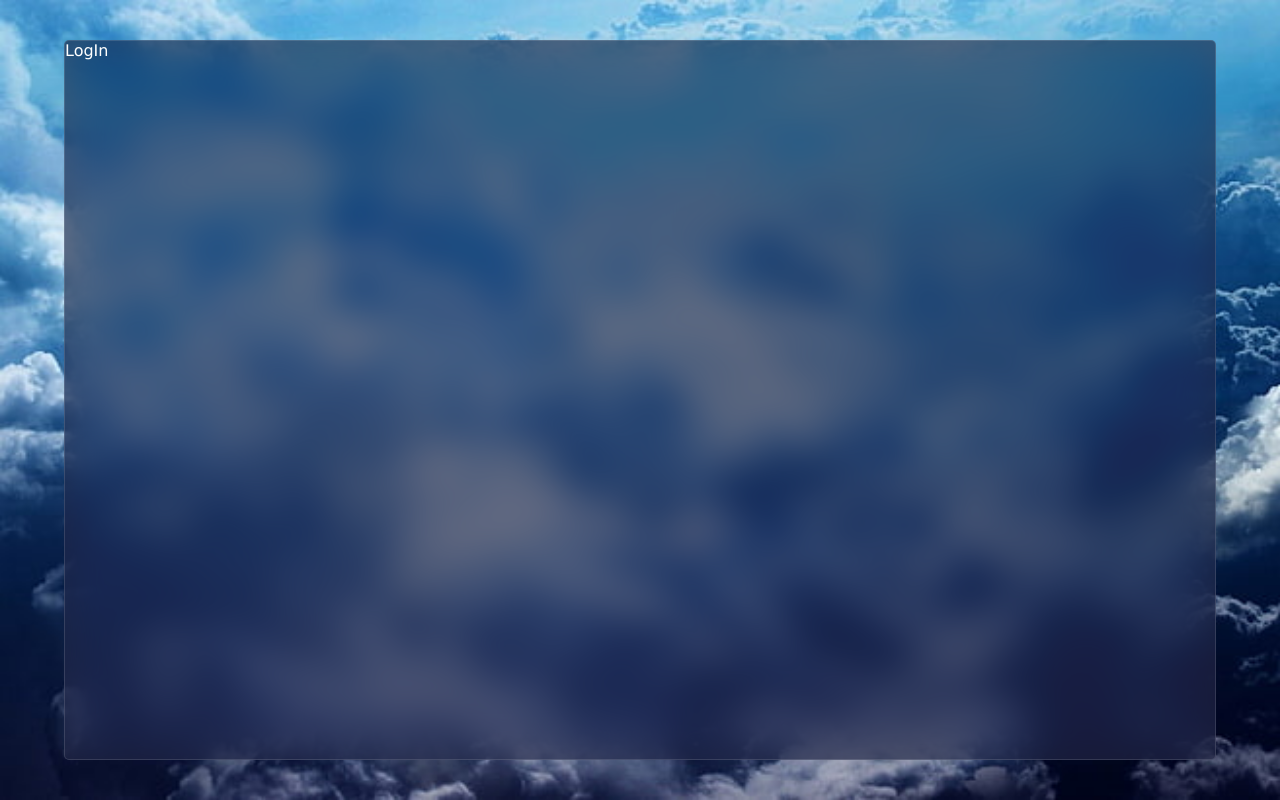
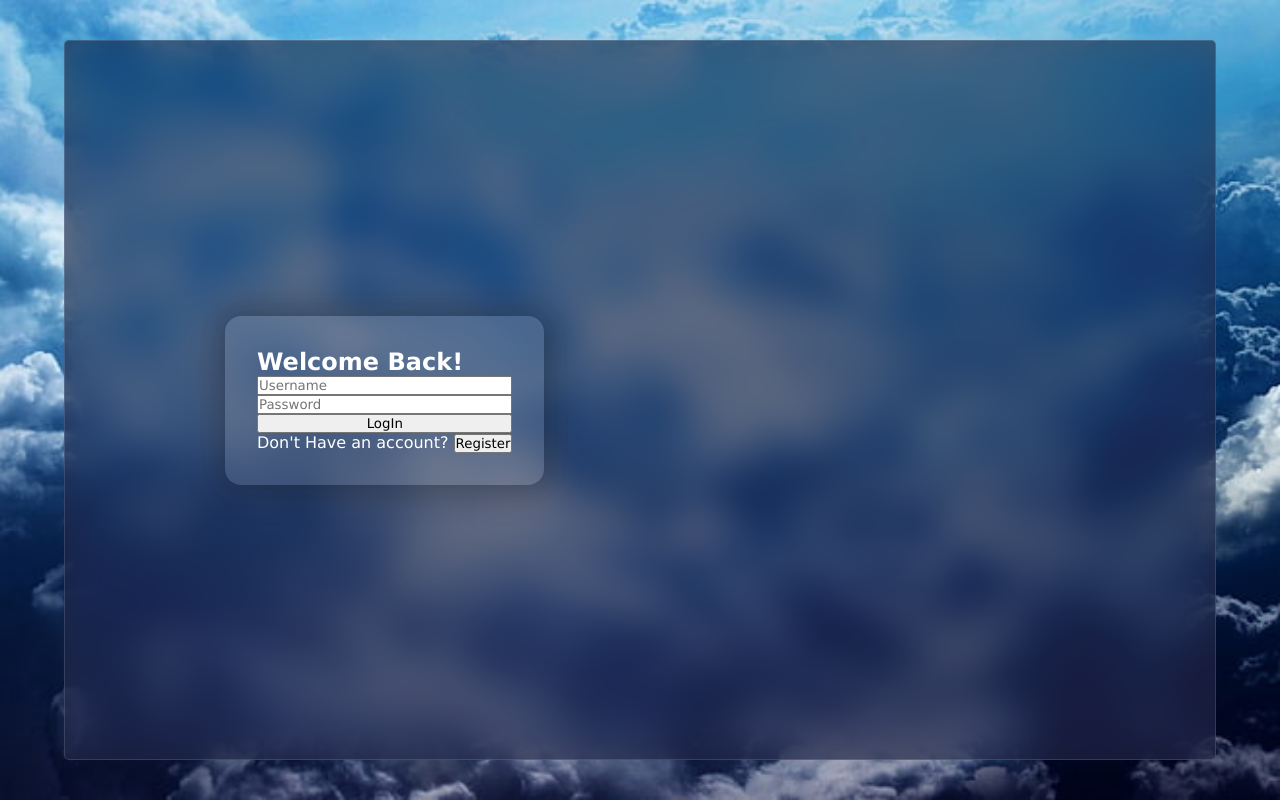
Before and after one commit to Enigma-de/React-chat-application, a React (Vite) app: page / in a window 1280 px wide. Built offline with nearby package versions, Linux system fonts and the light colour scheme.

Commit message:
Login Page UI is half done : also the idea of signing up is mentioned :

```diff
--- a/src/components/login/Login.jsx
+++ b/src/components/login/Login.jsx
@@ -1,9 +1,17 @@
 import "./login.css";
 const Login= ()=> {
 return(
-<div className="login"> LogIn
+<div className="login">
+  <h2> Welcome Back!</h2>
+  <form>
+    <input type="text" name="username" id="username" placeholder="Username" />
+    <input type="password" name="password" id="password" placeholder="Password" />
+    <input type="button" value="LogIn" />
+  </form>
+  <p className="noaccountline">Don't Have an account? <button className="R\egister">Register</button></p>
+  </div>
 
-</div>
 )
 }
 export default Login;
+// idea: lets do it this way; when user clicks Register lead him to the component signup
--- a/src/components/login/login.css
+++ b/src/components/login/login.css
@@ -0,0 +1,18 @@
+.login{
+align-self: center;
+align-content: center;
+display: flex;
+flex-direction: column;
+background-color: rgba(255, 255, 255, 0.113);
+box-shadow: 0px 0px 30px 10px rgba(13, 13, 13, 0.277);
+border-radius: 1rem;
+margin-left: 10rem;
+padding: 2rem;
+
+
+form{
+    display: flex;
+    flex-direction: column;
+
+}
+}
```
